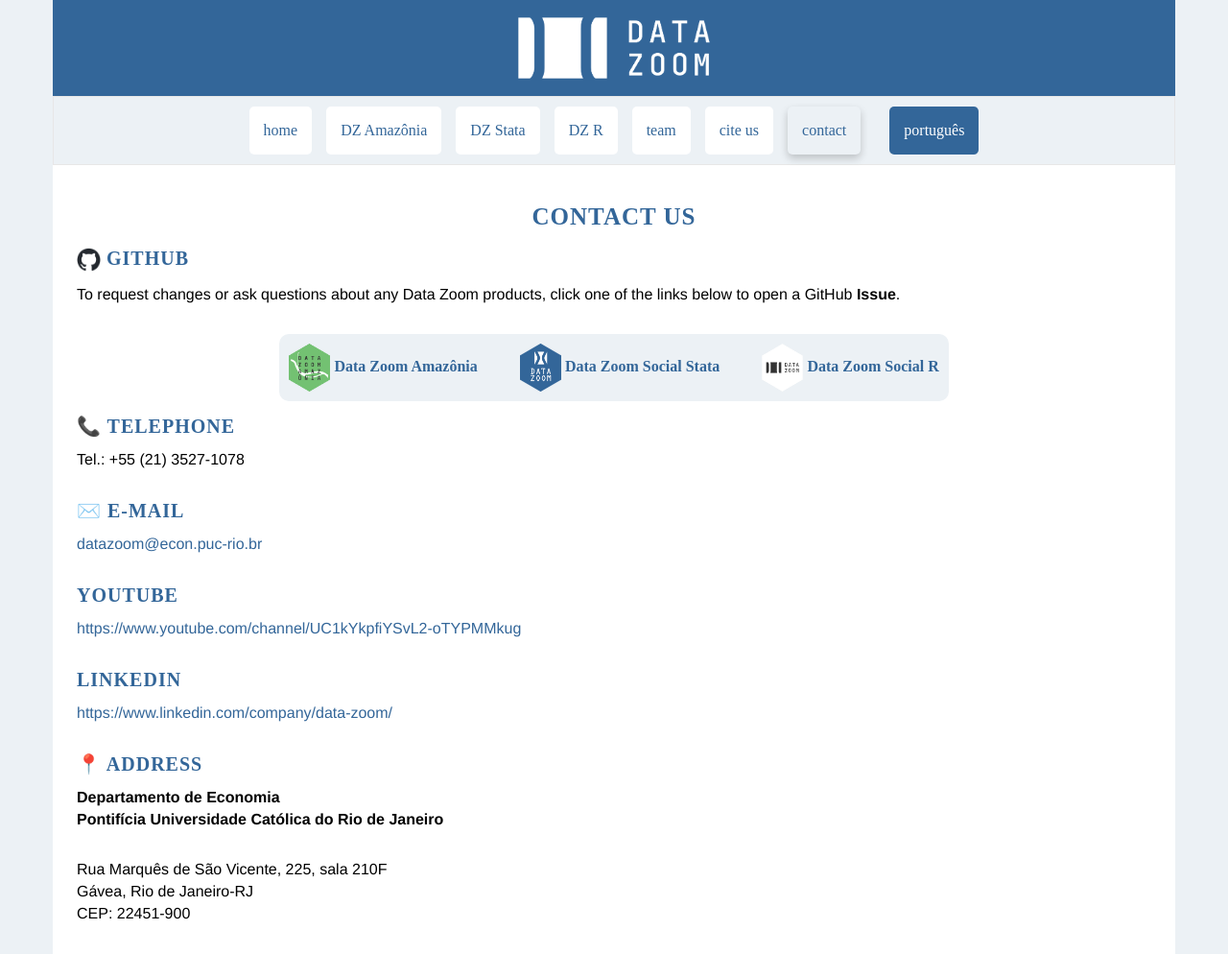
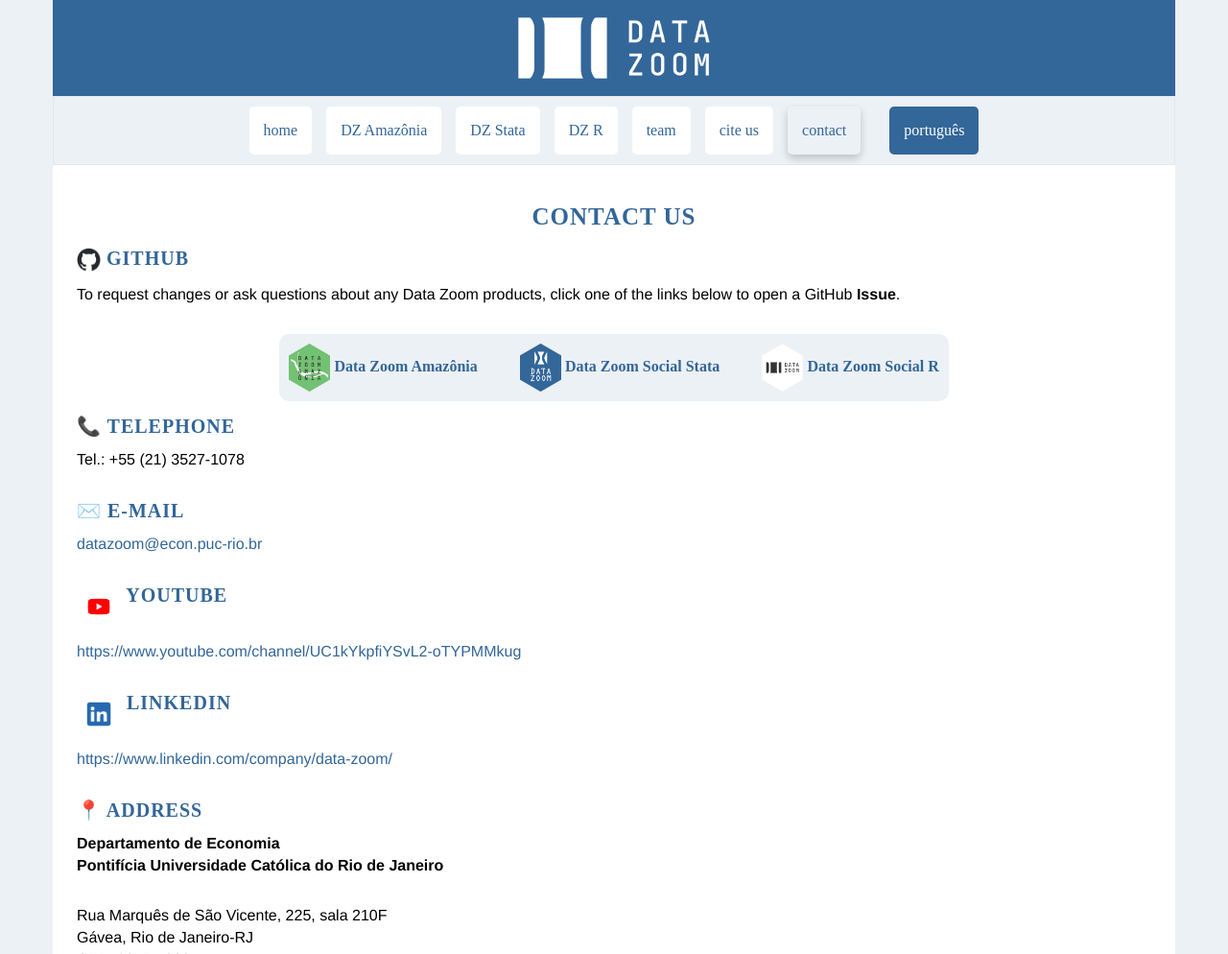
Before and after one commit to datazoompuc/datazoompuc.github.io, a Jekyll site: the page built from en/contato.md, in a window 1280 px wide. Shown: the top 994 px of the page at 96% size. Built offline with Jekyll 4.4.1, drawn with Linux system fonts in a browser that asks for light colours; nearby versions of some CDN libraries; some web fonts are replaced; grey boxes are pictures that could not be loaded.

Commit message:
Adição das logos das redes para o contato do site em inglês

```diff
--- a/en/contato.md
+++ b/en/contato.md
@@ -53,11 +53,11 @@
 
 [datazoom@econ.puc-rio.br](mailto:datazoom@econ.puc-rio.br)
 
-## Youtube
+## <img src="{{ site.baseurl }}/assets/img/youtube_red.png" height=46px style="vertical-align: text-top;"> Youtube
 
 [https://www.youtube.com/channel/UC1kYkpfiYSvL2-oTYPMMkug](https://www.youtube.com/channel/UC1kYkpfiYSvL2-oTYPMMkug)
 
-## Linkedin
+## <img src="{{ site.baseurl }}/assets/img/Linkedin1.webp" height=46px style="vertical-align: text-top;"> Linkedin
 
 [https://www.linkedin.com/company/data-zoom/](https://www.linkedin.com/company/data-zoom/)
 
```
